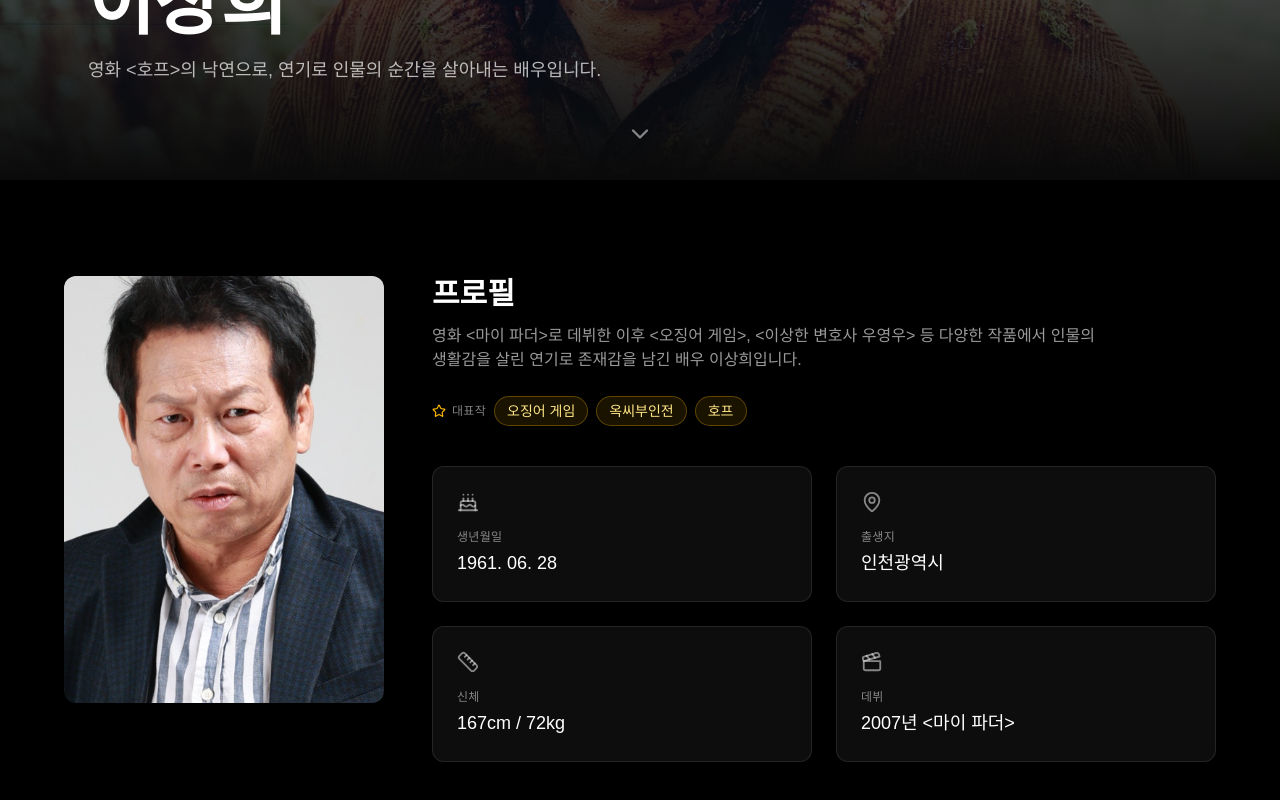
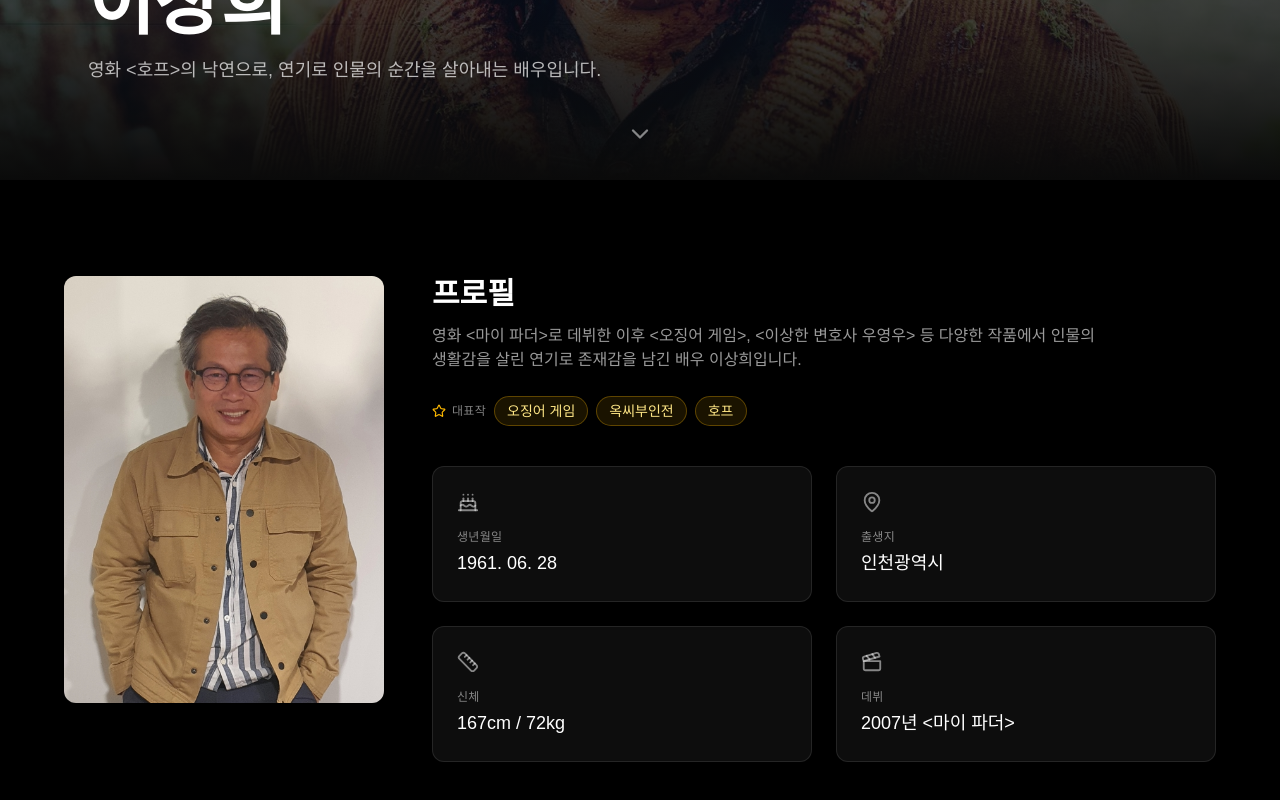
Before and after one commit to jw-choi1982/lee-sanghee-actor-profile, a Next.js app: page / in a window 1280 px wide. Shown: the part 620-1420 px from the top of the page. Built offline with nearby package versions, Linux system fonts and the light colour scheme.

Commit message:
프로필 메인 사진 교체

```diff
--- a/src/components/Profile.tsx
+++ b/src/components/Profile.tsx
@@ -16,7 +16,7 @@ export default function Profile() {
       <div className="mx-auto grid max-w-6xl grid-cols-1 gap-12 lg:grid-cols-[320px_1fr]">
         <div className="relative mx-auto aspect-3/4 w-full max-w-xs overflow-hidden rounded-xl lg:mx-0">
           <Image
-            src="/images/profile-main.jpg"
+            src="/images/profile-main.png"
             alt="이상희 프로필 사진"
             fill
             sizes="(min-width: 1024px) 320px, 320px"
```
Also changed, not shown: public/images/profile-main.jpg (deleted), public/images/profile-main.png (added).
